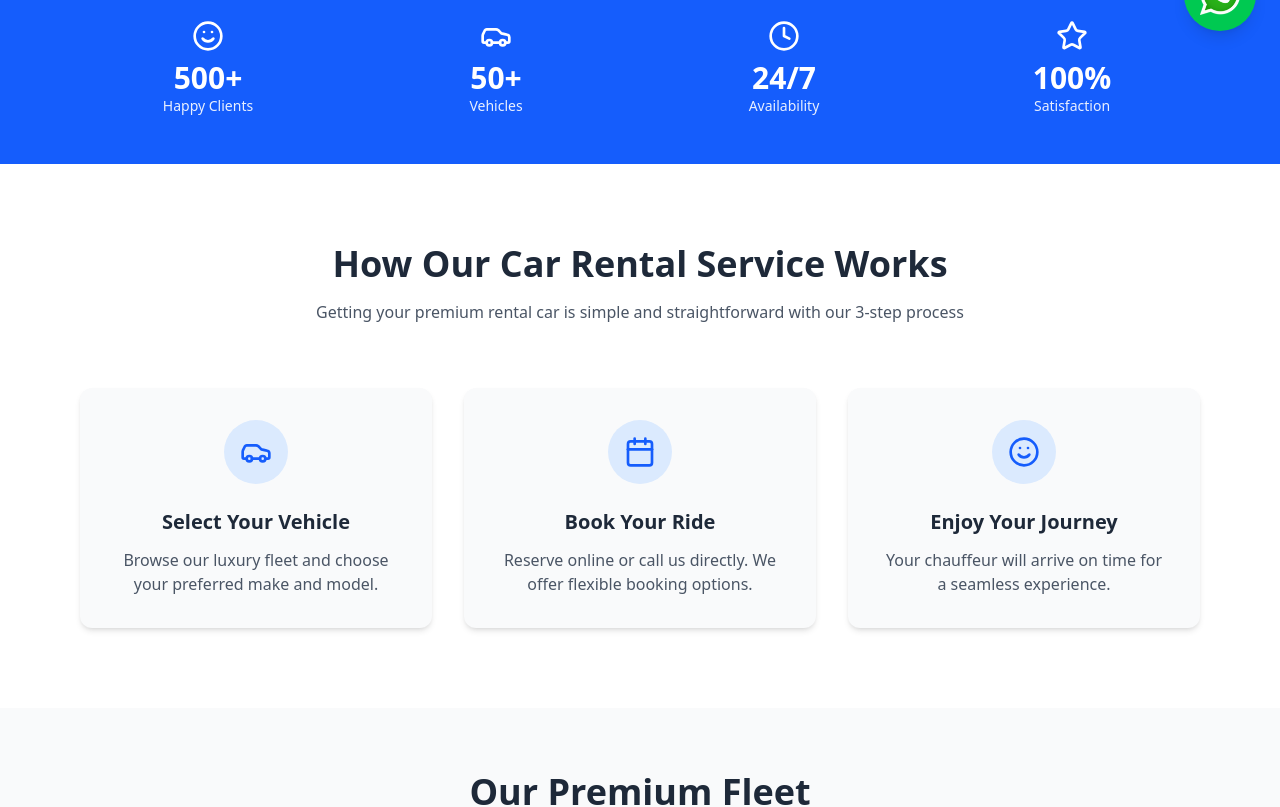
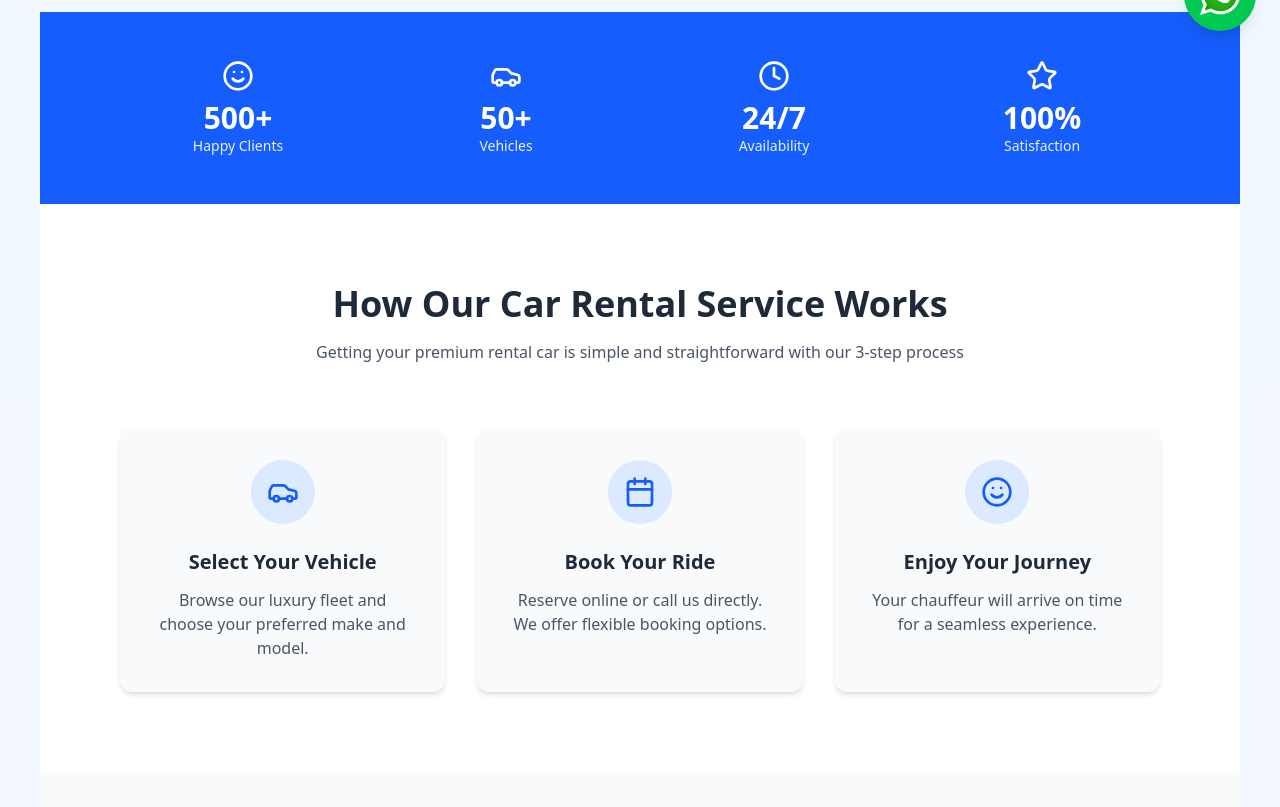
Before and after one commit to shery313/drive-with-style, a React (Vite) app: page / in a window 1280 px wide. Shown: the part 745-1552 px from the top of the page. Built offline with nearby package versions, Linux system fonts and the light colour scheme.

Commit message:
layout fixed

```diff
--- a/src/componenets/Home.tsx
+++ b/src/componenets/Home.tsx
@@ -4,7 +4,7 @@ import { Phone, Star, Car, Calendar, Smile, Shield, MapPin, Clock, Fuel } from "
 
 const Home = () => {
   return (
-    <main className="min-h-screen bg-gradient-to-b from-blue-50 to-white dark:from-gray-900 dark:to-gray-800 text-gray-800 dark:text-white">
+    <main className="min-h-screen bg-gradient-to-b p-10 from-blue-50 to-white dark:from-gray-900 dark:to-gray-800 text-gray-800 dark:text-white">
       {/* Hero Section */}
       <section className="relative overflow-hidden">
         <div className="flex flex-col md:flex-row items-center justify-between px-6 md:px-20 py-20 gap-12 max-w-7xl mx-auto">
--- a/src/componenets/Pricing.tsx
+++ b/src/componenets/Pricing.tsx
@@ -59,14 +59,14 @@ const plans = [
 const Pricing = () => {
   return (
     <main className="min-h-screen bg-gradient-to-b from-gray-50 to-white dark:from-gray-900 dark:to-gray-800 text-gray-800 dark:text-white px-4 sm:px-6 lg:px-8 py-12 md:py-20">
-      <div className="max-w-7xl mx-auto">
+      <div className="max-w-7xl mx-auto ">
         <motion.div
           initial={{ opacity: 0, y: 20 }}
           animate={{ opacity: 1, y: 0 }}
           transition={{ duration: 0.6 }}
           className="text-center mb-12 md:mb-16"
         >
-          <h1 className="text-3xl sm:text-4xl md:text-5xl font-bold mb-4 bg-clip-text text-transparent bg-gradient-to-r from-blue-600 to-purple-600 dark:from-blue-400 dark:to-purple-400">
+          <h1 className="text-3xl sm:text-4xl md:text-5xl p-3 font-bold mb-4 bg-clip-text text-transparent bg-gradient-to-r from-blue-600 to-purple-600 dark:from-blue-400 dark:to-purple-400">
             Our Pricing Plans
           </h1>
           <p className="text-lg text-gray-600 dark:text-gray-300 max-w-3xl mx-auto">
```
